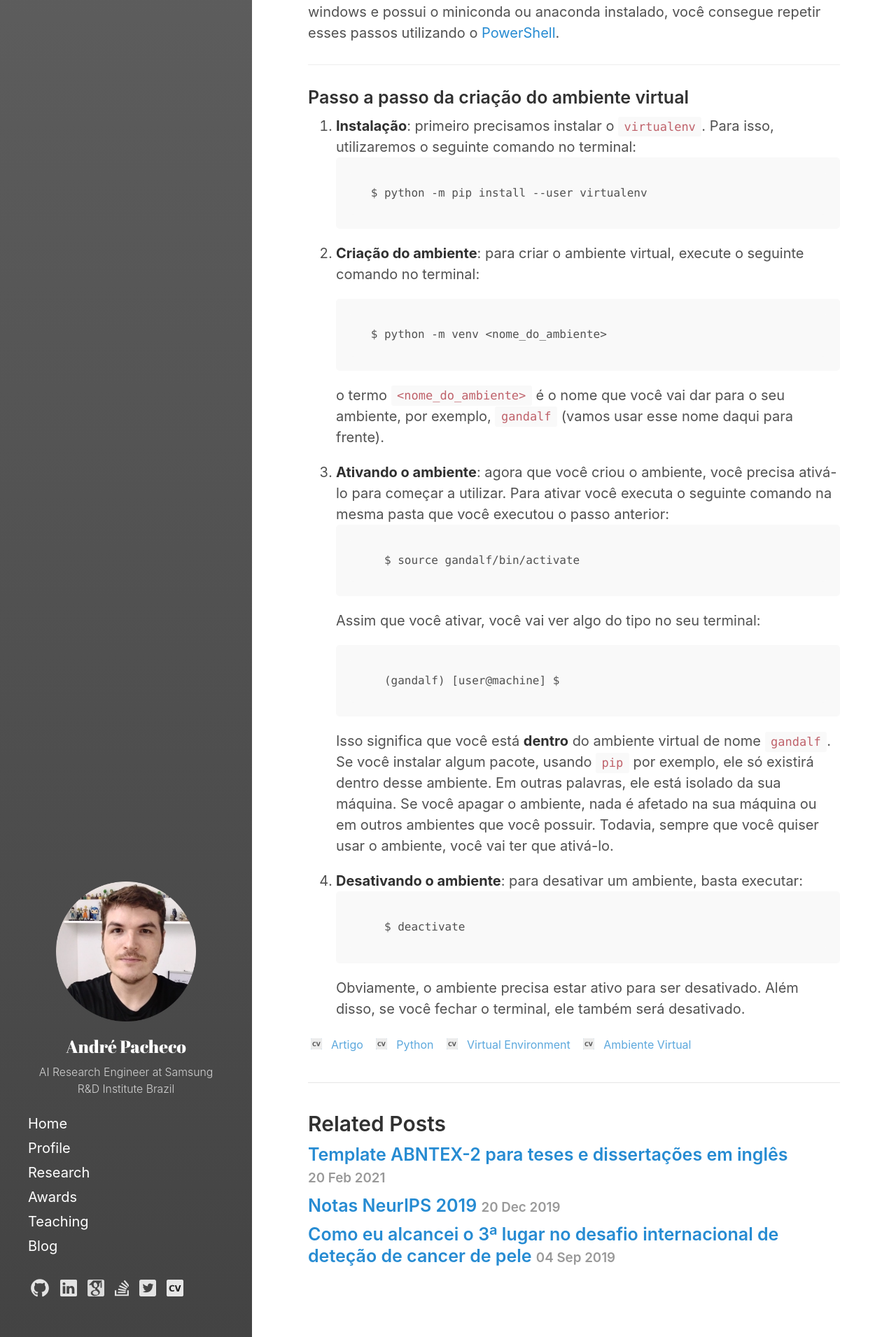
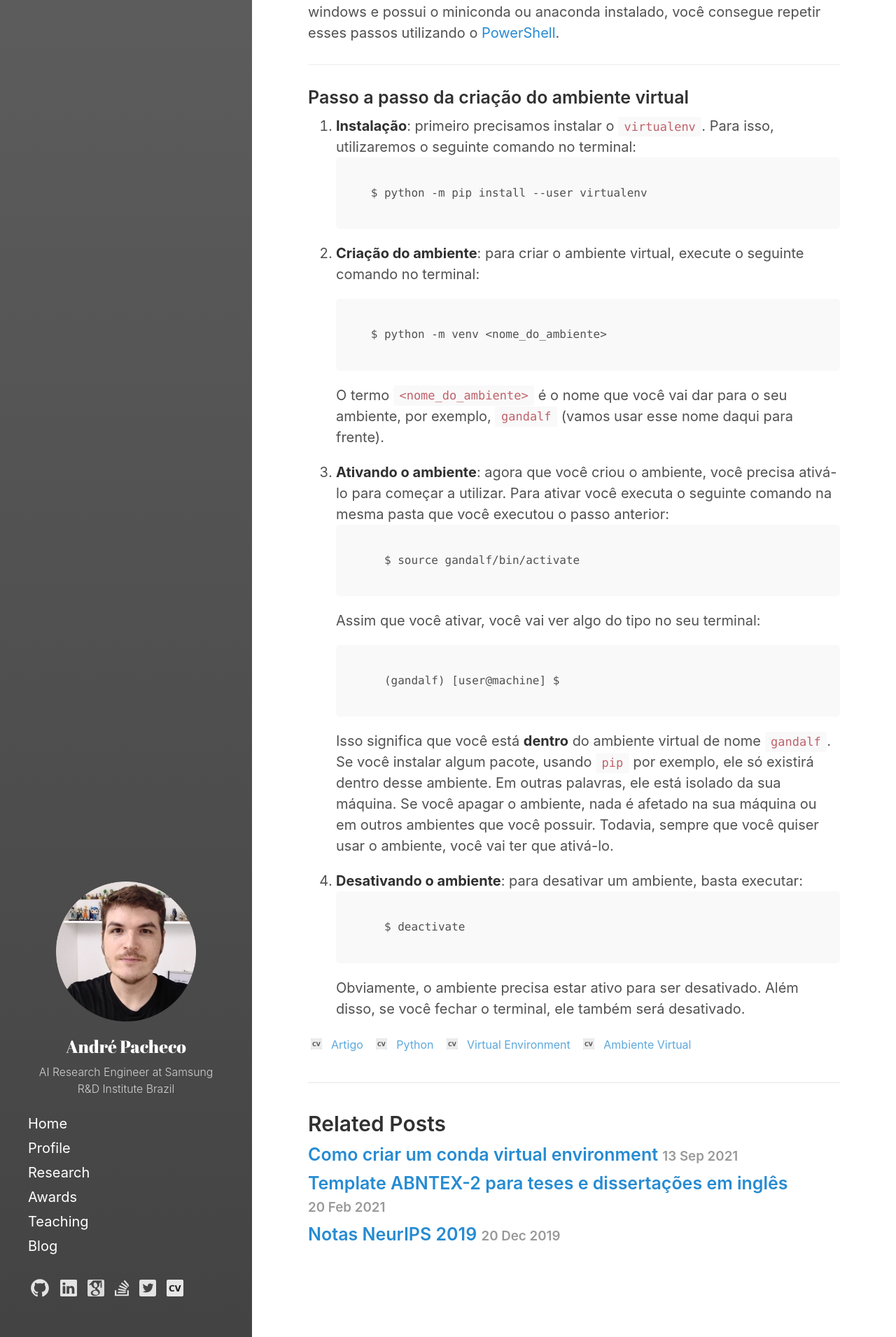
Before and after one commit to paaatcha/paaatcha.github.io, a Jekyll site: the page built from _posts/2021-09-13-como-criar-python-env.md, in a window 1280 px wide. Shown: the part 798-2709 px from the top of the page at 70% size. Built offline with Jekyll 4.4.1, drawn with Linux system fonts in a browser that asks for light colours; some of the changed lines change nothing that is shown.

Commit message:
conda env

````diff
--- /dev/null
+++ b/_posts/2021-09-13-como-criar-conda-env.md
@@ -0,0 +1,73 @@
+---
+layout: post
+title: Como criar um conda virtual environment
+tags:
+  - artigo
+  - python
+  - conda environment
+  - ambiente virtual
+  - anaconda
+  - conda
+---
+
+Um ambiente virtual (ou em inglês *virtual environment*) pode ser criado a usando o gerenciador `conda`. Para mais informações sobre ambientes virtuais, de uma olhada no post [Como criar um ambiente virtual em Python]({% 2021-09-13-como-criar-python-env %})
+
+
+
+## Criação do ambiente usando `conda`
+
+Antes de mais nada, duas observações imporantes:
+
+- **Observação 1:** obviamente, para criar um ambiente virtual com `conda` você precisa ter o gerenciador instalado na sua máquina. Você pode obter isso instaland o [miniconda](https://docs.conda.io/en/latest/miniconda.html#installing) ou o [anaconda](https://www.anaconda.com/products/individual).
+
+- **Observação 2:** esse tutorial é um resumo da documentação oficial do `conda`. Portanto, para uma versão mais completa, [acesse aqui](https://docs.conda.io/projects/conda/en/latest/user-guide/tasks/manage-environments.html#specifying-a-location-for-an-environmenthttps://docs.conda.io/projects/conda/en/latest/user-guide/tasks/manage-environments.html#specifying-a-location-for-an-environment)
+
+
+___
+
+**Nota**: o ambiente será criado usando o sistema operacional Linux. Se você usa windows e possui o miniconda ou anaconda instalado, você consegue repetir esses passos utilizando o [PowerShell](https://docs.microsoft.com/en-us/powershell/).
+
+___
+
+
+
+### Passo a passo da criação do ambiente virtual
+1. O comando padrão para criar um ambiente usando conda é o seguinte:
+    ```
+    $ conda create <nome_do_ambiente>
+    ```
+    O termo `<nome_do_ambiente>` é o nome que você vai dar para o seu ambiente, por exemplo, `gandalf` (vamos usar esse nome daqui para frente). Esse comando vai criar um ambiente dentro da pasta padrão do `conda` (normalmente, `(ana)conda/env`). Para criar um ambiente em outra pasta qualquer, você pode usar:
+    ```
+    $ conda create --prefix <path/nome_do_ambiente>
+    ```
+
+2. Para tivar o ambiente, você deve usar o seguinte comando:
+    ```
+    $ conda activate <path/nome_do_ambiente>
+    ```
+    Após ativado, você vai ver algo do tipo no seu terminal:
+    ```
+    (path/ate/seu/ambiente) $
+    ```
+
+___
+
+Criar um ambiente fora da pasta padrão do `conda`, ou seja, passando um `path` junto com o nome da imagem, possui algumas vantagens, dentre elas:
+-  Organizar melhor os seus projetos
+-  Se você estiver em um servidor, normalmente você não quer instalar um ambiente na sua pasta de usuário (normalmente falta espaço de memória) e sim em um storage ligado ao servidor
+
+
+Porém, o `conda` não sabe onde esse ambiente foi criado e por isso temos que informar o caminho inteiro para ativá-lo. Isso gera alguns efeitos colaterais:
+- Como o `conda` não sabe que o ambiente existe, ele não é listado quando você roda o comando `conda env list`, por exemplo.
+- Quando você ativa o ambiente a indicação `(path/ate/seu/ambiente) $` pode ficar muito grande no terminal
+- Você precisa passar o caminho completo para ativar o ambiente e não apenas o nome dele
+
+Para solucionar esse problema, precisamos informar o `conda` que esse ambiente existe. Para isso vamos editar o arquivo de configuração `.condarc`. Se você estiver no Windows, esse arquivo fica no `C:/Users/<nome_de_usuario>/.condarc`. Já no Linux, você o encontra em `~/home/<nome_de_usuario>/.condarc`.
+
+Abra esse arquivo e inclua a seguinte informação:
+```
+envs_dirs:
+  - <path/completo/nome_do_ambiente>
+```
+
+Agora sim informamos para o `conda` que existe um outro ambiente que criamos fora da pasta padrão. Dessa maneita, podemos ativá-lo usando apenas `conda activate <nome_do_ambiente>`, sem precisar do caminho completo.
--- a/_posts/2021-09-13-como-criar-python-env.md
+++ b/_posts/2021-09-13-como-criar-python-env.md
@@ -35,7 +35,7 @@
     ```
     $ python -m venv <nome_do_ambiente>
     ```
-    o termo `<nome_do_ambiente>` é o nome que você vai dar para o seu ambiente, por exemplo, `gandalf` (vamos usar esse nome daqui para frente).
+    O termo `<nome_do_ambiente>` é o nome que você vai dar para o seu ambiente, por exemplo, `gandalf` (vamos usar esse nome daqui para frente).
 
 3. **Ativando o ambiente**: agora que você criou o ambiente, você precisa ativá-lo para começar a utilizar. Para ativar você executa o seguinte comando na mesma pasta que você executou o passo anterior:
       ```
````
